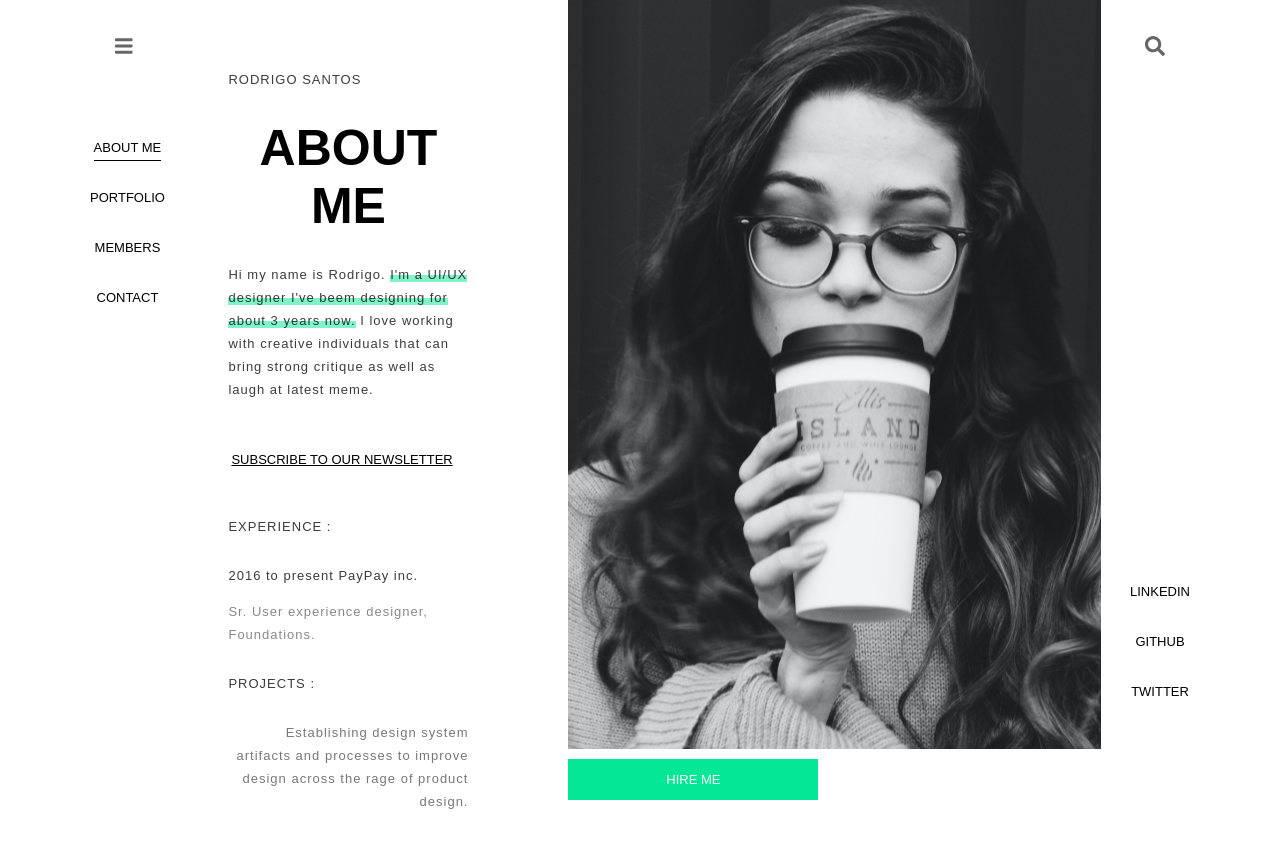
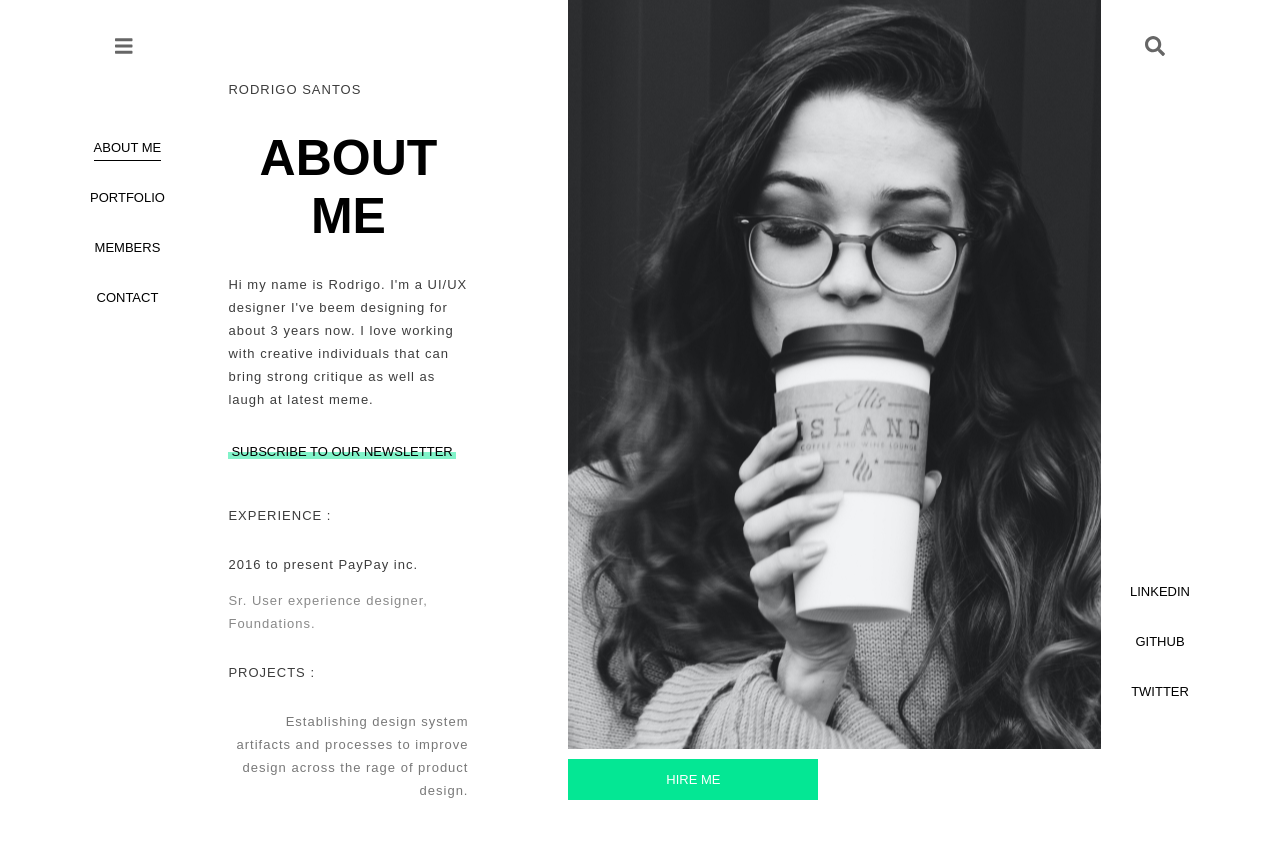
Before and after one commit to rodsnts/rsantos-portfolio, a React (Create React App) app: page / in a window 1280 px wide. Shown: the top 848 px of the page. Built offline with nearby package versions, Linux system fonts and the light colour scheme.

Commit message:
json api

```diff
--- a/src/App.scss
+++ b/src/App.scss
@@ -91,13 +91,8 @@ li {
     margin-top: 35px;
     padding: 3px 3px;
     color: black;
-  }
-
-  a:hover {
     text-decoration: none;
-    background-color: #03e691;
-    padding: 3px 3px;
-    color: white;
+    border: none;
   }
 }
 
@@ -166,7 +161,7 @@ li {
   background: linear-gradient(
     0deg,
     rgba(4, 231, 148, 0.5) 45%,
-    rgba(255, 255, 255, 0.7497373949579832) 9%
+    rgba(255, 255, 255, 0) 9%
   );
 }
 
@@ -175,7 +170,7 @@ li {
   background: linear-gradient(
     0deg,
     rgba(4, 231, 148, 0.8) 45%,
-    rgba(255, 255, 255, 0.7497373949579832) 9%
+    rgba(255, 255, 255, 0) 9%
   );
 }
 
--- a/src/components/About/About.jsx
+++ b/src/components/About/About.jsx
@@ -1,31 +1,34 @@
 import React from "react";
+
+const db = require("../../db.json");
 
 const About = () => {
   return (
     <section className="about">
-      <p>RODRIGO SANTOS</p>
+      <p
+        style={{ textTransform: "uppercase" }}
+      >{`${db.profile.firstName} ${db.profile.lastName}`}</p>
+
       <h1>ABOUT ME</h1>
-      <p>
-        Hi my name is Rodrigo.{" "}
-        <span className="mark">
-          I'm a UI/UX designer I've beem designing for about 3 years now.
-        </span>{" "}
-        I love working with creative individuals that can bring strong critique
-        as well as laugh at latest meme.
-      </p>
-      <a href="rsantos.dev">SUBSCRIBE TO OUR NEWSLETTER</a>
+      <p>{db.about.me}</p>
+
+      <span
+        className="mark"
+        style={{ width: "fit-content", marginTop: "20px" }}
+      >
+        <a href="rsantos.dev">SUBSCRIBE TO OUR NEWSLETTER</a>
+      </span>
 
       <p style={{ marginTop: "45px" }}>EXPERIENCE :</p>
 
-      <p>2016 to present PayPay inc.</p>
+      <p>{db.experience.present}</p>
       <p style={{ color: "#00000077", marginTop: "0" }}>
-        Sr. User experience designer, Foundations.
+        {db.experience.presentInfo}
       </p>
 
       <p>PROJECTS :</p>
       <p style={{ textAlign: "right", fontSize: "13px", color: "#00000088" }}>
-        Establishing design system artifacts and processes to improve design
-        across the rage of product design.
+        {db.projects.info}
       </p>
     </section>
   );
--- /dev/null
+++ b/src/db.json
@@ -0,0 +1,16 @@
+{
+  "profile": {
+    "firstName": "Rodrigo",
+    "lastName": "Santos"
+  },
+  "about": {
+    "me": "Hi my name is Rodrigo. I'm a UI/UX designer I've beem designing for about 3 years now. I love working with creative individuals that can bring strong critique as well as laugh at latest meme."
+  },
+  "experience": {
+    "present": "2016 to present PayPay inc.",
+    "presentInfo": "Sr. User experience designer, Foundations."
+  },
+  "projects": {
+    "info": "Establishing design system artifacts and processes to improve design across the rage of product design."
+  }
+}
```
